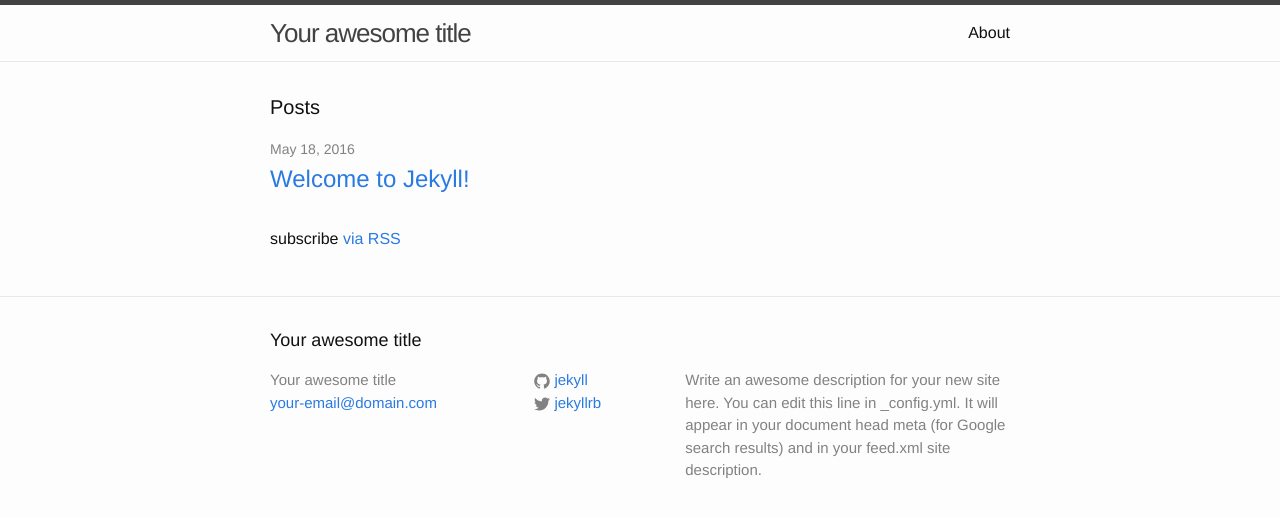
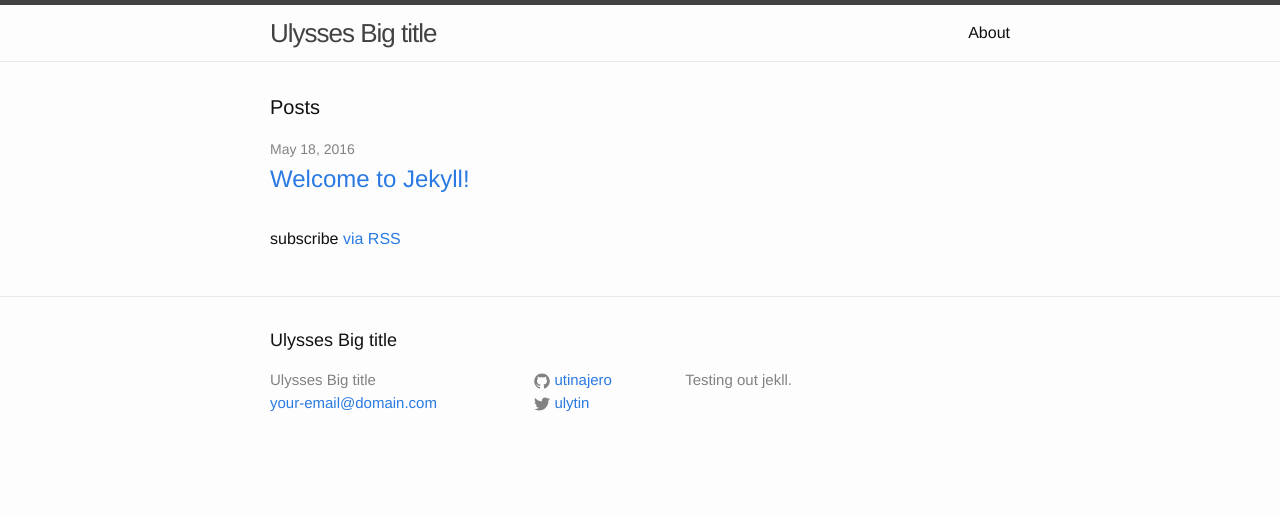
Before and after one commit to utinajero/utinajero.github.io, a Jekyll site: the page built from index.html, in a window 1280 px wide. Shown: the top 517 px of the page. Built offline with Jekyll 4.4.1, drawn with Linux system fonts in a browser that asks for light colours.

Commit message:
updated config file

```diff
--- a/_config.yml
+++ b/_config.yml
@@ -6,16 +6,13 @@
 # 'jekyll serve'. If you change this file, please restart the server process.
 
 # Site settings
-title: Your awesome title
+title: Ulysses Big title
 email: your-email@domain.com
-description: > # this means to ignore newlines until "baseurl:"
-  Write an awesome description for your new site here. You can edit this
-  line in _config.yml. It will appear in your document head meta (for
-  Google search results) and in your feed.xml site description.
+description: Testing out jekll.
 baseurl: "" # the subpath of your site, e.g. /blog
 url: "http://yourdomain.com" # the base hostname & protocol for your site
-twitter_username: jekyllrb
-github_username:  jekyll
+twitter_username: ulytin
+github_username:  utinajero
 
 # Build settings
 markdown: kramdown
```
